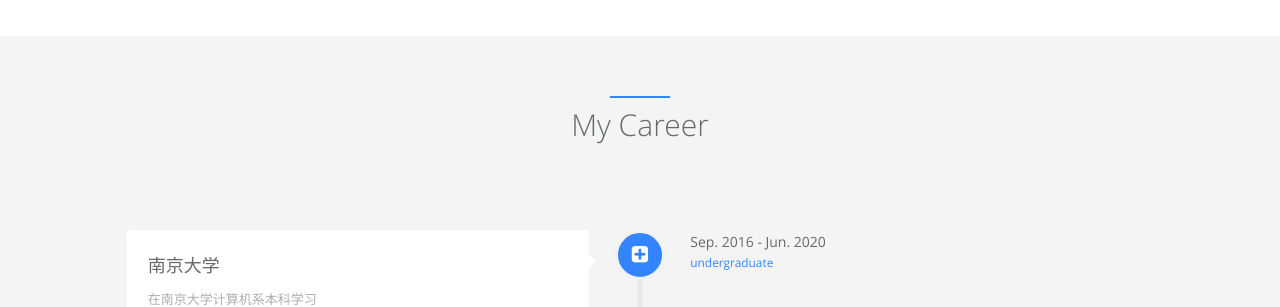
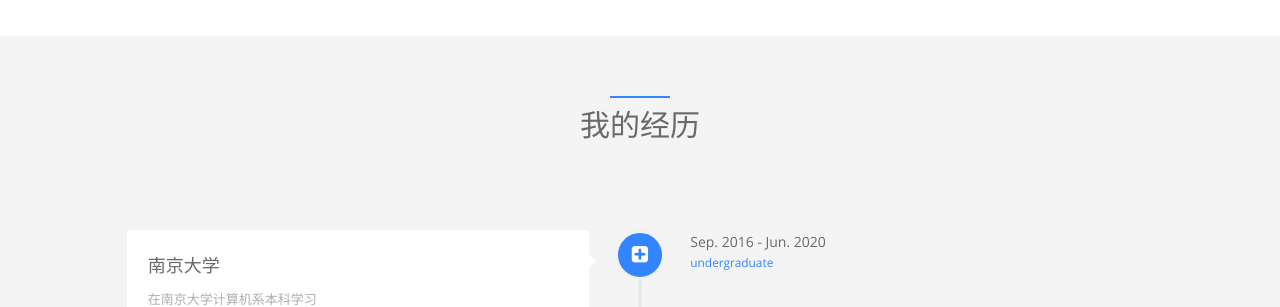
Before and after one commit to Tianye-Zheng/Tianye-Zheng.github.io, a Jekyll site: the page built from index.html, in a window 1280 px wide and 900 px high, scrolled down 690 px. Shown: the part 156-463 px from the top of the window. Built offline with Jekyll 4.4.1, drawn with Linux system fonts in a browser that asks for light colours.

Commit message:
Update career.html

```diff
--- a/_includes/sections/career.html
+++ b/_includes/sections/career.html
@@ -2,7 +2,7 @@
     <div class="row">
         <div class="col-lg-12 text-center">
             <div class="navy-line"></div>
-            <h1><span data-i18n="career.my_career">My Career</span></h1>
+            <h1><span data-i18n="career.my_career">我的经历</span></h1>
         </div>
     </div>
     <div class="row features-block">
```
